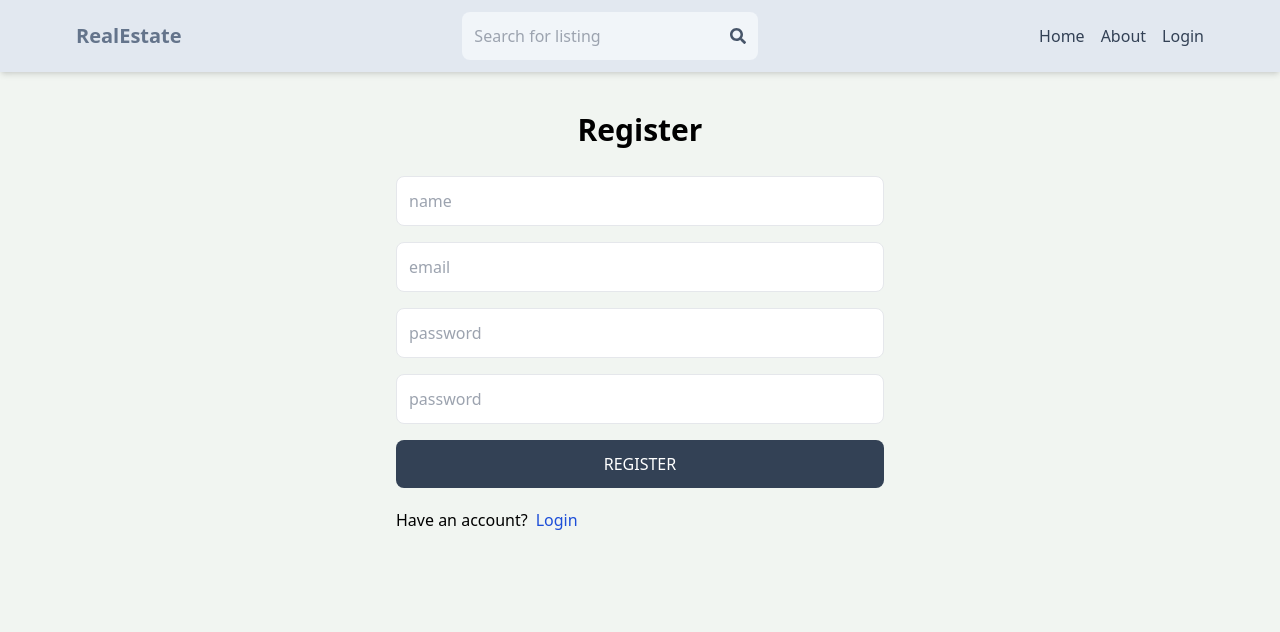
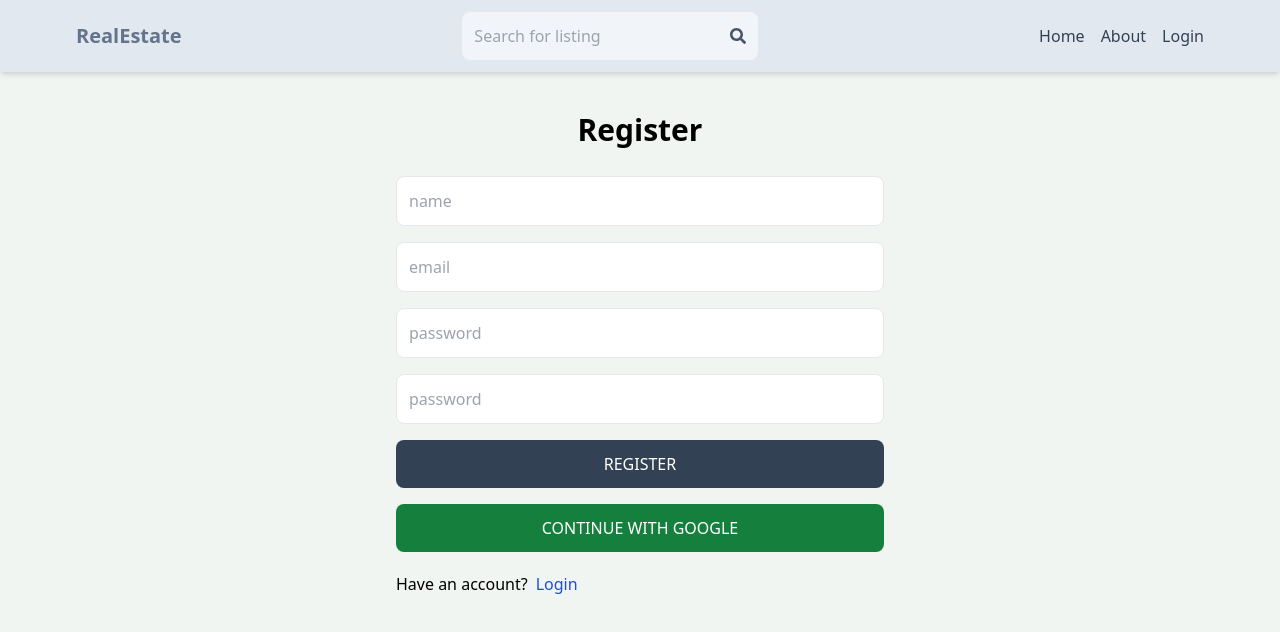
Before and after one commit to kavindarochana/real-estate-fullstack, a React (Vite) app in the folder client/: page /register in a window 1280 px wide. Shown: the top 632 px of the page. Built offline with nearby package versions, Linux system fonts and the light colour scheme; no server answers.

Commit message:
Add OAuth to register

```diff
--- a/client/src/pages/Register.tsx
+++ b/client/src/pages/Register.tsx
@@ -1,6 +1,7 @@
 
 import { useState } from 'react';
 import { Link, useNavigate } from 'react-router-dom';
+import OAuth from '../components/OAuth';
 
 export interface ErrorResponse  {
   success : boolean;
@@ -67,6 +68,7 @@ export default function Register() {
       <button disabled={isLoading} className='bg-slate-700 text-white p-3 rounded-lg uppercase hover:opacity-95 disabled:opacity-80'>
         {isLoading ? 'Loading...' : 'Register'}
       </button>
+      <OAuth loading={isLoading} />
     </form>
 
     <div className='flex gap-2 mt-5'>
```
